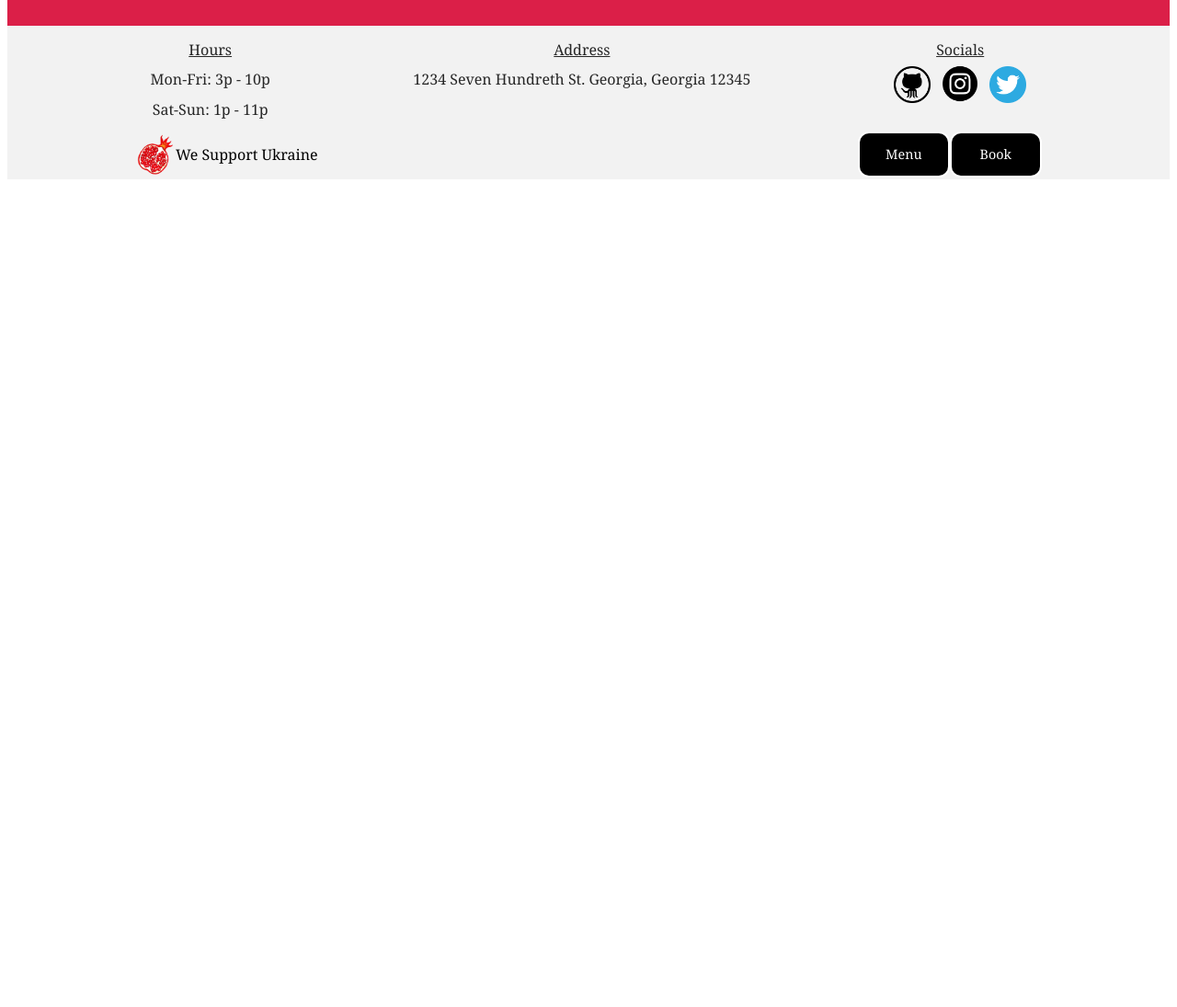
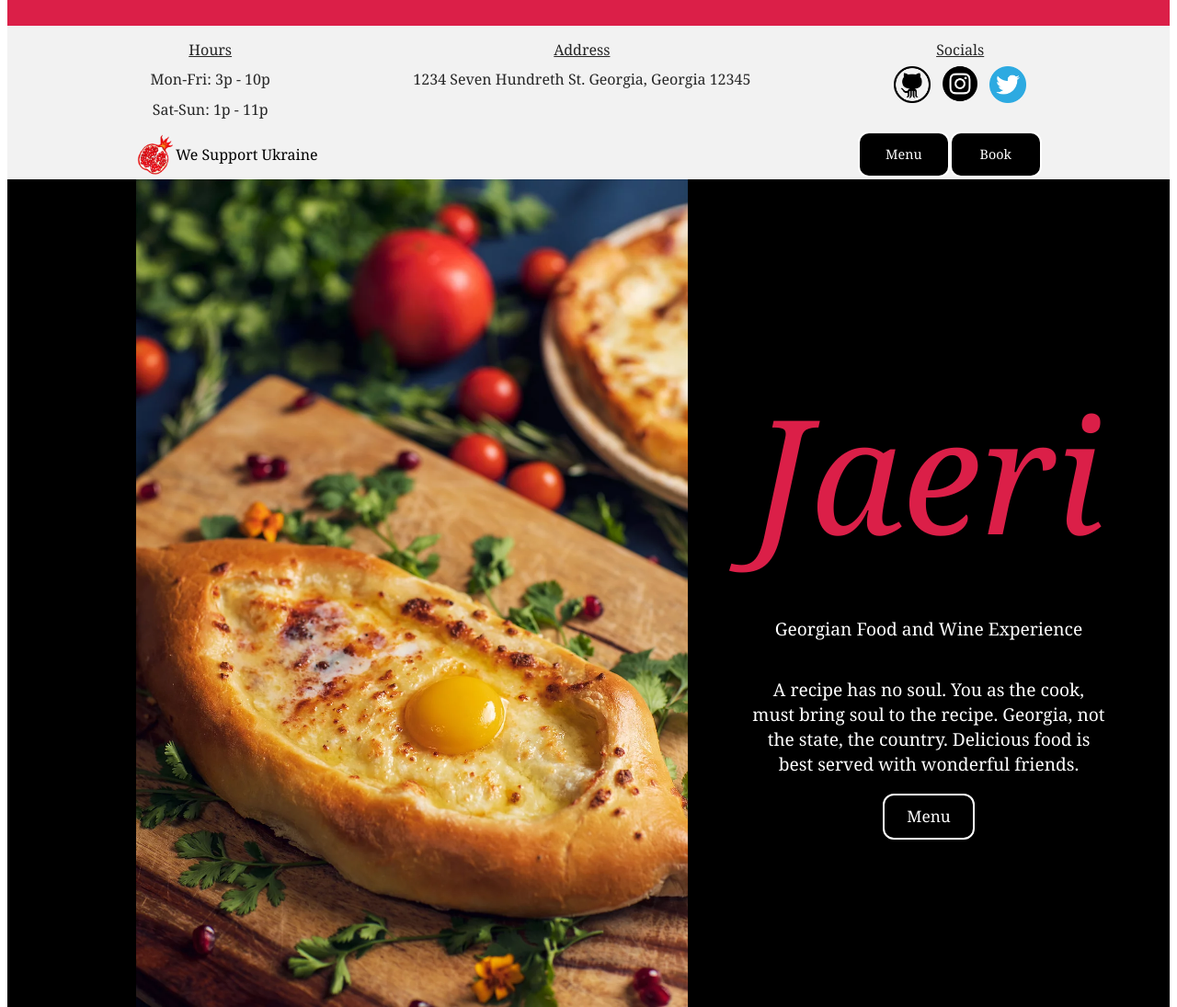
Before and after one commit to JaeGif/Restaurant, a website built with webpack: page src/indexSrc.html in a window 1280 px wide. Shown: the part 1836-2931 px from the top of the page at 92% size. Before the commit the page ends 2039 px from the top, so only its background shows below. Built offline with nearby package versions, Linux system fonts and the light colour scheme; files whose address does not match are found by name.

Commit message:
added landing section 1

```diff
--- a/src/index.js
+++ b/src/index.js
@@ -1,5 +1,6 @@
 import headerCreate from "../dist/header.js";
+import landing from "../dist/landing.js";
 
 const content = document.getElementById('content');
 
-content.appendChild(headerCreate());
+content.append(headerCreate(), landing());
--- a/src/indexSrc.html
+++ b/src/indexSrc.html
@@ -26,7 +26,7 @@
         <!-- landing.js -->
         <div id="tagline-container">
             <div id="description-container">
-                <img src="./img/landing-hero.webp" width="600px" height="auto">
+                <img src="./img/landing-hero.webp">
             </div>
             <div id="statement-container">
                 <p><em>Jaeri</em></p>
@@ -37,6 +37,7 @@
                 <button>Menu</button>
             </div>
         </div>
+
         <div id="food-types-container">
             <div>
                 <a href="#"><img class="img-types" src="./img/full-set-food.webp" height="200px" width="auto"></a>
```
Also changed, not shown: dist/header.js, dist/landing.js (added), dist/main.js, dist/style.css.
